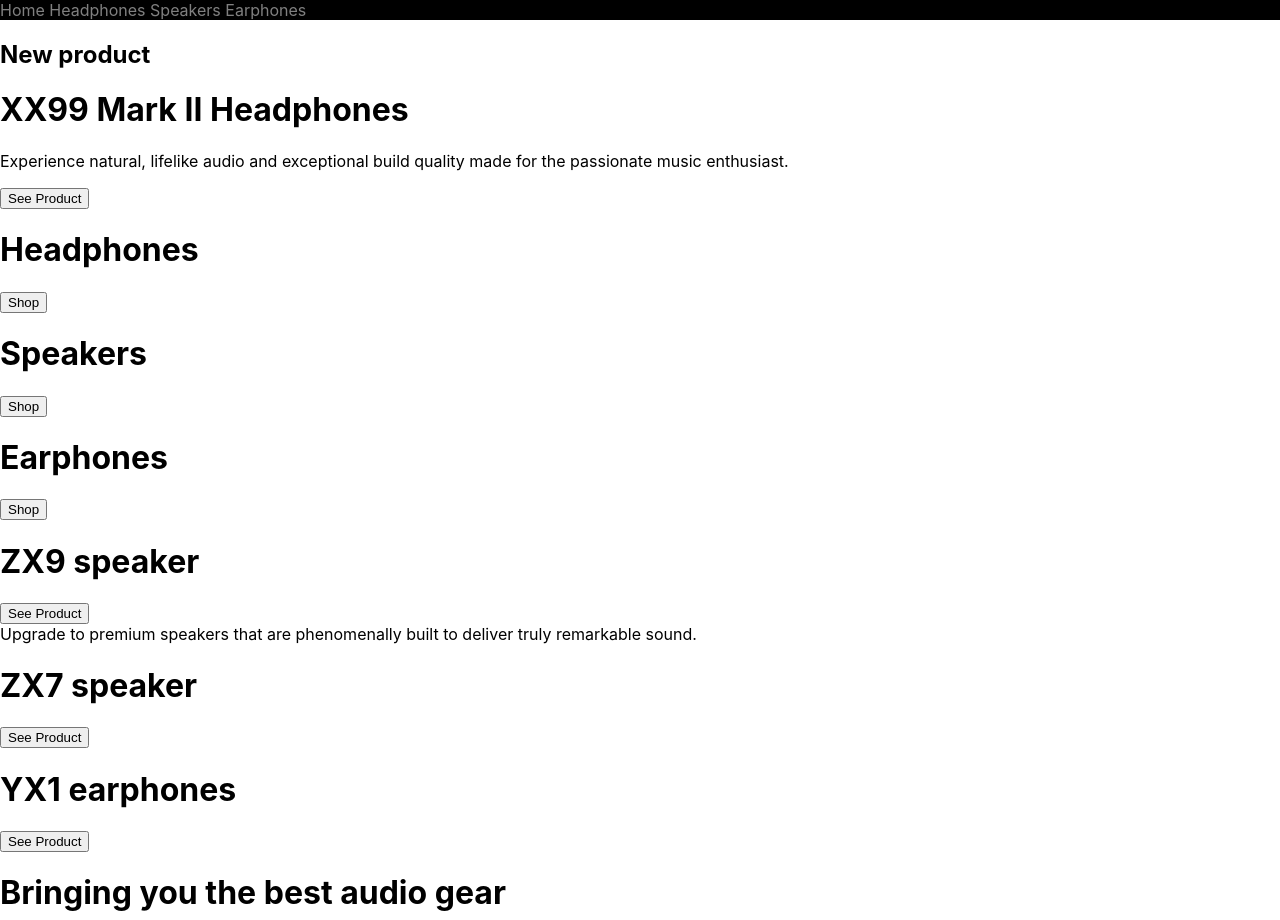
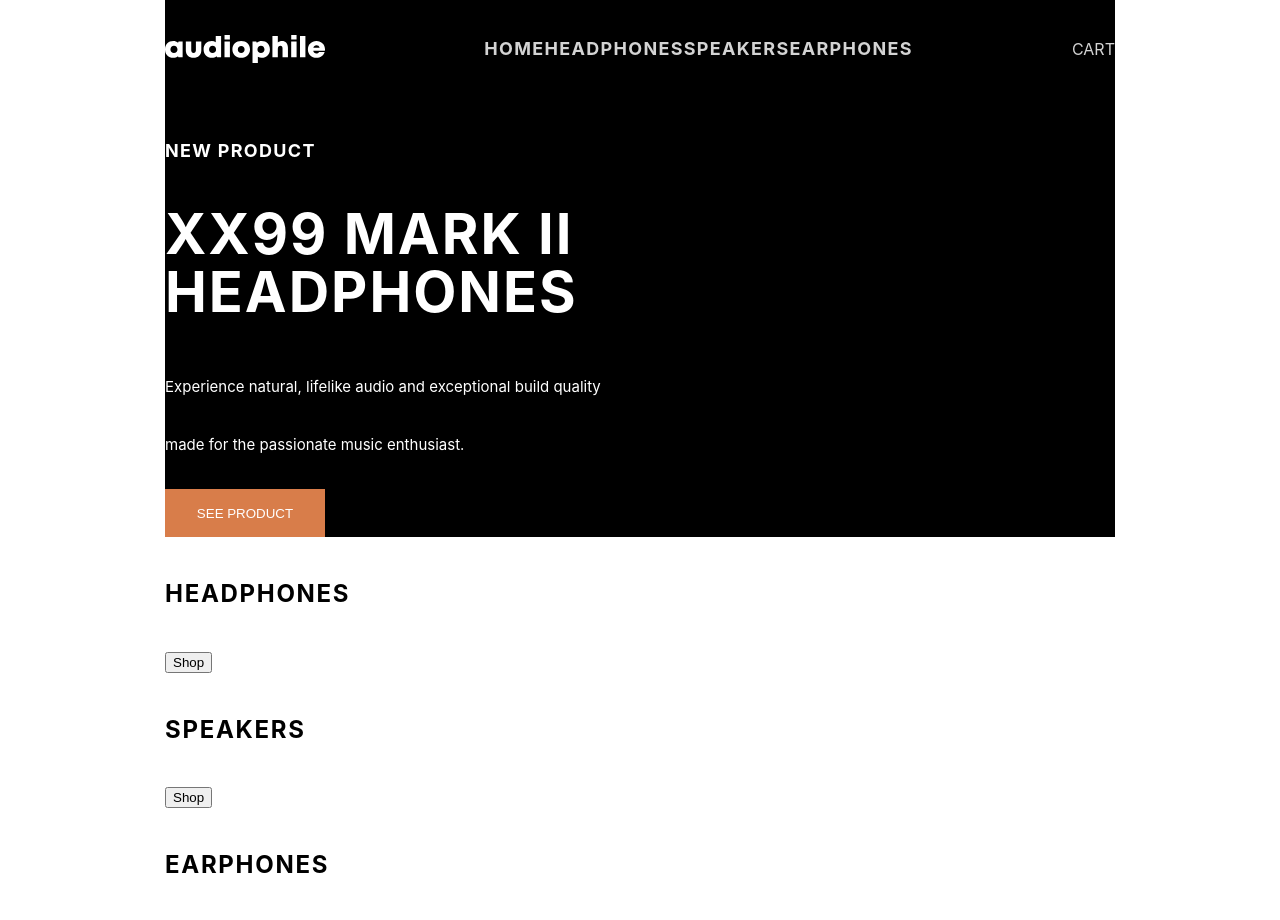
Before and after one commit to OktawiaRogowicz/audiophile-e-commerce, a React (Create React App) app: page / in a window 1280 px wide. Shown: the top 920 px of the page. Built offline with nearby package versions, Linux system fonts and the light colour scheme.

Commit message:
WIP: styling, finished header styling

```diff
--- a/src/App.js
+++ b/src/App.js
@@ -6,20 +6,74 @@ import NewProduct from './components/NewProduct';
 import ProductCategories from './components/ProductCategories';
 import AboutCompany from './components/AboutCompany';
 import ProductHighlights from './components/ProductHighlights';
+import styled from "styled-components";
+
+const Container = styled.div`
+  width: 100%;
+  height: fit-content;
+  padding: 0 10.313rem 0 10.313rem;
+  box-sizing: border-box;
+
+  h1 {
+    line-height: 3.625rem;
+    font-size: 3.5rem;
+    letter-spacing: 0.125rem;
+    text-transform: uppercase;
+  }
+
+  h2 {
+    line-height: 2.75rem;
+    font-size: 2.5rem;
+    letter-spacing: 0.094rem;
+    text-transform: uppercase;
+  }
+
+  h3 {
+    line-height: 2.25rem;
+    font-size: 2rem;
+    letter-spacing: 0.072rem;
+    text-transform: uppercase;
+  }
+
+  h4 {
+    line-height: 2.375rem;
+    font-size: 1.75rem;
+    letter-spacing: 0.125rem;
+    text-transform: uppercase;
+  }
+
+  h5 {
+    line-height: 2.063rem;
+    font-size: 1.5rem;
+    letter-spacing: 0.106rem;
+    text-transform: uppercase;
+  }
+
+  h6 {
+    line-height: 1.5rem;
+    font-size: 1.125rem;
+    letter-spacing: 0.081rem;
+    text-transform: uppercase;
+  }
+
+  p {
+    line-height: 3.625rem;
+    font-size: 0.938rem;
+  }
+`
 
 function App() {
   return (
-    <div>
+    <Container>
 
       <Navbar></Navbar>
       <NewProduct></NewProduct>
       <ProductCategories></ProductCategories>
       <ProductHighlights></ProductHighlights>
+      <AboutCompany></AboutCompany>
+      <Footer></Footer>
 
-    <AboutCompany></AboutCompany>
-    <Footer></Footer>
-
-    </div>
+    </Container>
   );
 }
 
--- a/src/components/AboutCompany.js
+++ b/src/components/AboutCompany.js
@@ -1,13 +1,30 @@
 import styled from "styled-components";
+import portrait from "../audiophile-ecommerce-website/starter-code/assets/shared/desktop/image-best-gear.jpg"
 
 const Container = styled.div`
+    display: flex;
+    flex-direction: row;
+`
 
+const HalfContainer = styled.div`
+    width: 100%;
+    background-color: pink;
+    display: inline-flex;
+    align-items: center;
+    justify-content: center;
+
+    img {
+        height: 36.75rem;
+        border-radius: 0.5rem;
+    }
 `
 
 function AboutCompany() {
     return(
         <Container>
-            <h1>Bringing you the best audio gear</h1>
+            <HalfContainer>
+                <div>
+                    <h2>Bringing you the <span>best</span> audio gear</h2>
                     <p>
                         Located at the heart of New York City, Audiophile is the premier store for high end headphones,
                         earphones, speakers, and audio accessories. We have a large showroom and luxury demonstration
@@ -15,6 +32,11 @@ function AboutCompany() {
                         to meet some of the fantastic people who make Audiophile the best place to buy your portable
                         audio equipment.
                     </p>
+                </div>
+            </HalfContainer>
+            <HalfContainer>
+                <img src={portrait}></img>
+            </HalfContainer>
         </Container>
     );
 }
--- a/src/components/Navbar.js
+++ b/src/components/Navbar.js
@@ -1,17 +1,36 @@
 import styled from "styled-components";
+import logo from "../audiophile-ecommerce-website/starter-code/assets/shared/desktop/logo.svg"
 
 const Container = styled.div`
+    height: 6.063rem;
     background-color: black;
-    color: grey;
+    color: lightgrey;
+    text-transform: uppercase;
+    display: flex;
+    align-items: center;
+    justify-content: space-between;
+
+    img {
+        height: 1.75rem;
+    }
+
+    div {
+        display: flex;
+        flex-direction: row;
+    }
 `
 
 function Navbar() {
     return(
         <Container>
-            Home
-            Headphones
-            Speakers
-            Earphones
+            <img src={logo}></img>
+            <div>
+                <h6>Home</h6>
+                <h6>Headphones</h6>
+                <h6>Speakers</h6>
+                <h6>Earphones</h6>
+            </div>
+            <a>Cart</a>
         </Container>
     );
 }
--- a/src/components/NewProduct.js
+++ b/src/components/NewProduct.js
@@ -2,17 +2,35 @@ import styled from "styled-components";
 import SeeProductButton from "./buttons/SeeProduct";
 
 const Container = styled.div`
+    display: flex;
+    flex-direction: row;
 
+    background-color: black;
+`
+
+const HalfContainer = styled.div`
+    width: 100%;
+    display: flex;
+    align-items: center;
+    justify-content: center;
+
+    color: white;
 `
 
 function NewProduct() {
     return(
         <Container>
-            <h2>New product</h2>
-            <h1>XX99 Mark II Headphones</h1>
-            <p>Experience natural, lifelike audio and exceptional build quality made for the passionate music enthusiast.</p>
-
-            <SeeProductButton></SeeProductButton>
+            <HalfContainer>
+                <div>
+                    <h6>New product</h6>
+                    <h1>XX99 Mark II Headphones</h1>
+                    <p>Experience natural, lifelike audio and exceptional build quality made for the passionate music enthusiast.</p>
+                    <SeeProductButton></SeeProductButton>
+                </div>
+            </HalfContainer>
+            <HalfContainer>
+                <img></img>
+            </HalfContainer>
         </Container>
     );
 }
--- a/src/components/ProductCategory.js
+++ b/src/components/ProductCategory.js
@@ -8,7 +8,7 @@ const Container = styled.div`
 function ProductCategory({categoryName, categoryImage}) {
     return(
         <Container>
-            <h1>{categoryName}</h1>
+            <h5>{categoryName}</h5>
             <ShopButton></ShopButton>
         </Container>
     );
--- a/src/components/buttons/SeeProduct.js
+++ b/src/components/buttons/SeeProduct.js
@@ -1,7 +1,16 @@
 import styled from "styled-components";
 
 const Container = styled.button`
+    height: 3rem;
+    width: 10rem;
+    background-color: var(--orange);
+    text-transform: uppercase;
+    color: white;
+    border: none;
 
+    &:hover, &:active, &:focus {
+        background-color: var(--light_orange);
+    }
 `
 
 function SeeProductButton() {
--- a/src/index.css
+++ b/src/index.css
@@ -11,3 +11,17 @@ code {
   font-family: source-code-pro, Menlo, Monaco, Consolas, 'Courier New',
     monospace;
 }
+
+
+:root {
+  --orange: #D87D4A;
+  --light_orange: #FBAF85;
+
+  --light_black: #101010;
+  --white: #FFFFFF;
+
+  --grey: #F1F1F1;
+  --black: #111111;
+
+  --light_grey: #FAFAFA;
+}
```
Lines whose indentation alone changed are shown as unchanged.
